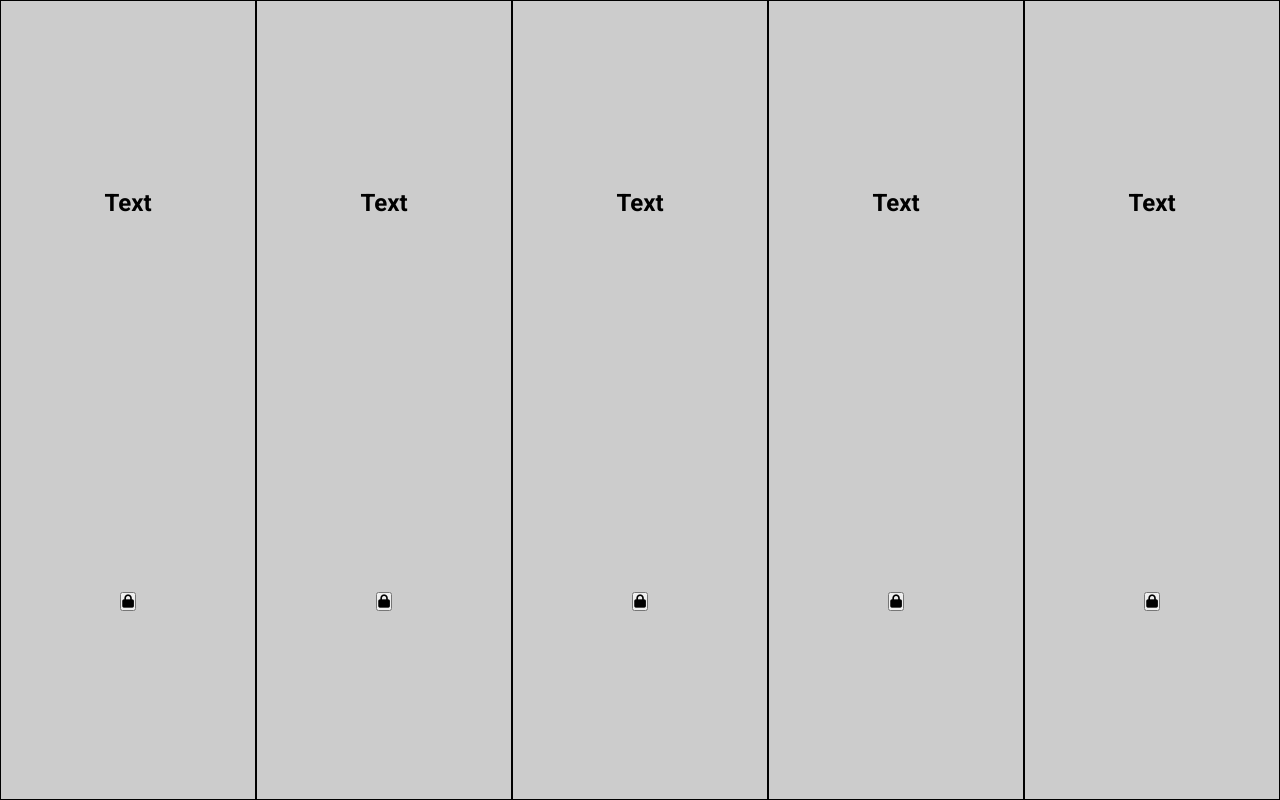
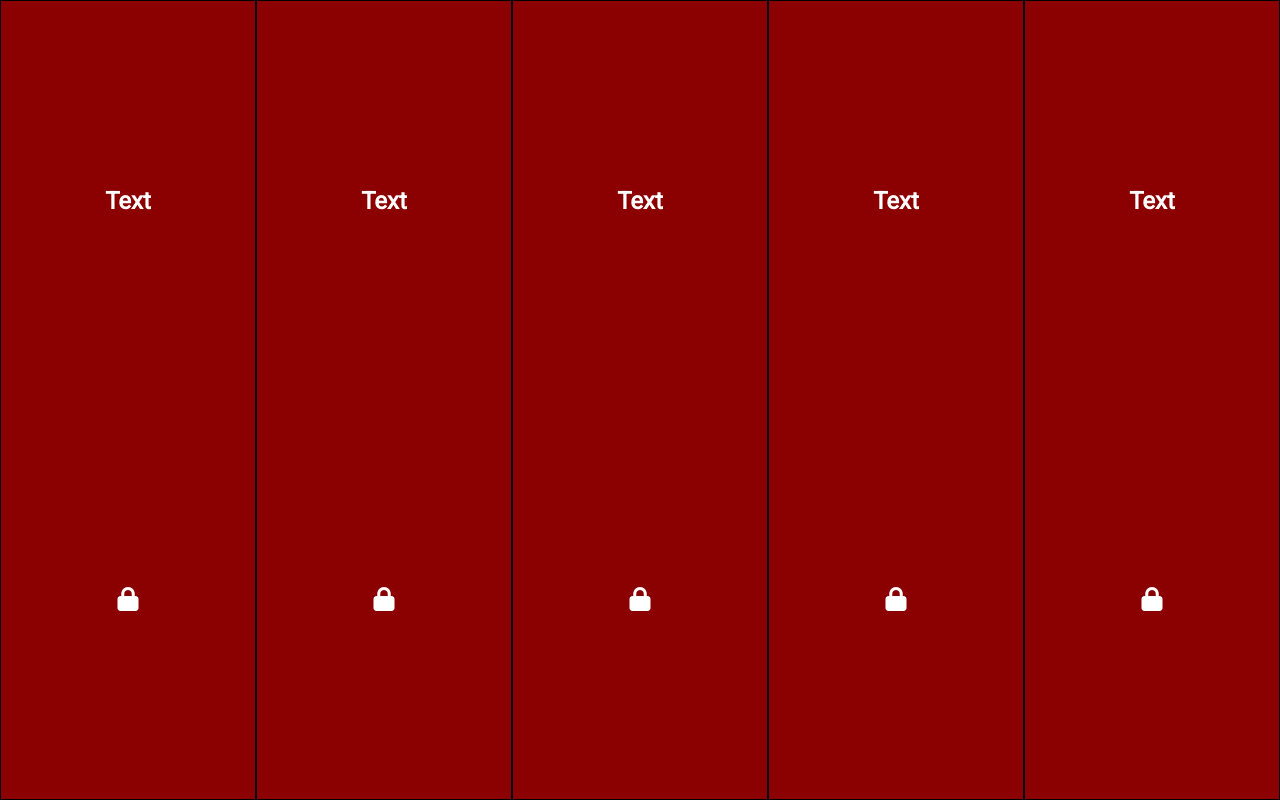
Before and after one commit to elen-oz/pick_colors, a plain HTML site: page index.html in a window 1280 px wide. Drawn offline with Linux system fonts and the light colour scheme.

Commit message:
init: js

```diff
--- a/app.js
+++ b/app.js
@@ -0,0 +1,9 @@
+const cols = document.querySelectorAll('.col');
+
+function setRandomColors() {
+  cols.forEach(col => {
+    console.log(col);
+  })
+}
+
+setRandomColors();
--- a/index.html
+++ b/index.html
@@ -6,9 +6,10 @@
   <meta http-equiv="X-UA-Compatible" content="IE=edge">
   <meta name="viewport" content="width=device-width, initial-scale=1.0">
   <link rel="stylesheet" href="style.css">
-  <link
+  <!-- <link
     href="https://fonts.googleapis.com/css?family=Roboto:100,100italic,300,300italic,regular,italic,500,500italic,700,700italic,900,900italic"
-    rel="stylesheet" />
+    rel="stylesheet" /> -->
+  <link href="https://fonts.googleapis.com/css?family=Roboto:regular" rel="stylesheet" />
   <link rel="stylesheet" href="https://cdnjs.cloudflare.com/ajax/libs/font-awesome/6.2.1/css/all.min.css"
     integrity="sha512-MV7K8+y+gLIBoVD59lQIYicR65iaqukzvf/nwasF0nqhPay5w/9lJmVM2hMDcnK1OnMGCdVK+iQrJ7lzPJQd1w=="
     crossorigin="anonymous" referrerpolicy="no-referrer" />
@@ -58,6 +59,7 @@
     </button>
   </div>
 
+  <script src="app.js"></script>
 </body>
 
 </html>
--- a/style.css
+++ b/style.css
@@ -6,7 +6,6 @@
 
 body {
   font-family: Roboto, sans-serif;
-  font-weight: 400;
   height: 100vh;
   display: flex;
 }
@@ -14,9 +13,36 @@ body {
 .col {
   border: 1px solid black;
   flex: 1;
-  background: #ccc;
+  background: darkred;
   display: flex;
   flex-direction: column;
   justify-content: space-around;
   align-items: center;
 }
+
+.col h2 {
+  padding: 10px;
+  color: #fff;
+  border-radius: 10px;
+  transition: background 0.3s;
+}
+
+.col h2:hover {
+  background: rgba(0,0,0,0.1);
+  cursor: pointer;
+}
+
+.col button {
+  border: none;
+  background: transparent;
+  font-size: 1.5rem;
+  color: #fff;
+  padding: 10px;
+  border-radius: 10px;
+  transition: background 0.3s;
+}
+
+.col button:hover {
+  background: rgba(0,0,0,0.1);
+  cursor: pointer;
+}
```
